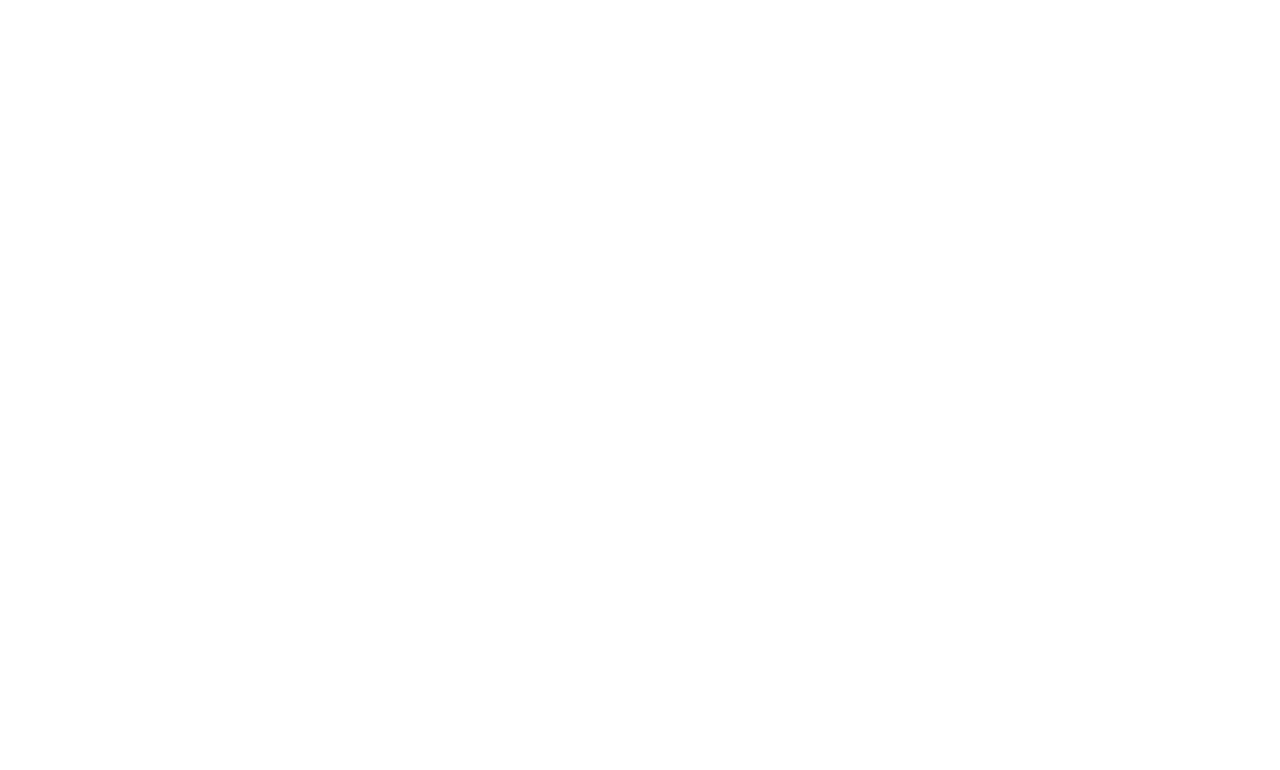
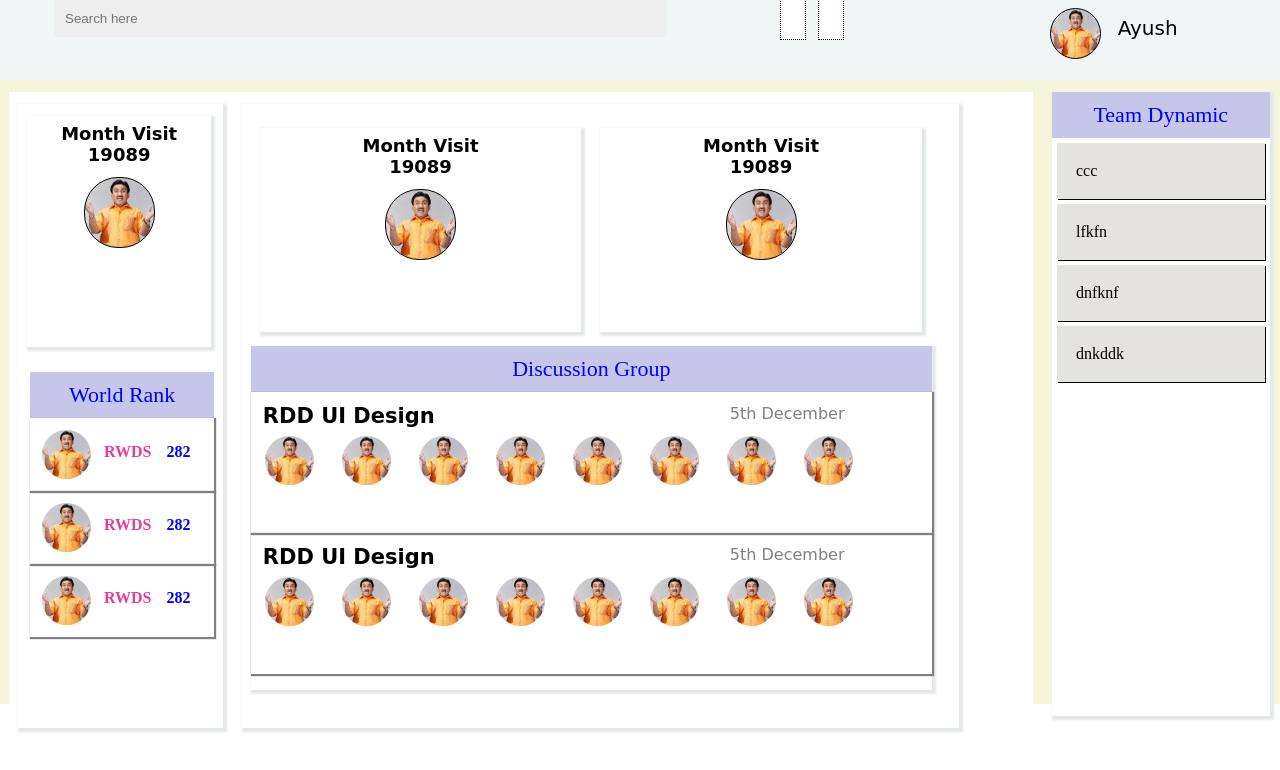
Before and after one commit to Avtech04/CSS-Battle, a plain HTML site: page task2/index.html in a window 1280 px wide. Drawn offline with Linux system fonts and the light colour scheme.

Commit message:
Second Commit

```diff
--- a/task2/index.html
+++ b/task2/index.html
@@ -0,0 +1,339 @@
+<!DOCTYPE html>
+<html lang="en">
+<head>
+    <meta charset="UTF-8">
+    <meta name="viewport" content="width=device-width, initial-scale=1.0">
+    <title>Document</title>
+</head>
+<style>
+    *{
+        margin: 0;
+        padding: 0;
+    }
+    .navbar{
+        width: 100%;
+        height: 10vh;
+        background-color: rgb(242, 245, 245);
+        display: flex;
+        flex-direction: row;
+    }
+    .conatiner{
+        height: 78vh;
+        width: 100%;
+        background-color: beige;
+        display: flex;
+    }
+    .search{
+        width: 60%;
+    }
+    .img{
+        background: url(./jetha.jpeg);
+    width: 49px;
+    height: 49px;
+    border-radius: 34px;
+    background-position: center;
+    background-size: cover;
+    position: absolute;
+    top: 1%;
+    left: 82vw;
+    border: 1px solid;
+    }
+    .imgg{
+        background: url(./jetha.jpeg);
+    width: 49px;
+    height: 49px;
+    border-radius: 34px;
+    background-position: center;
+    background-size: cover;
+    border: 1px solid;
+    padding: 10px;
+    margin: 24px 58px;
+    margin: auto;
+    margin-top: 12px;
+
+}
+
+    .imggg{
+        background: url(./jetha.jpeg);
+    width: 49px;
+    height: 49px;
+    border-radius: 34px;
+    background-position: center;
+    background-size: cover;
+
+
+    }
+    .imgggg{
+        background: url(./jetha.jpeg);
+    width: 49px;
+    height: 49px;
+    border-radius: 34px;
+    background-position: center;
+    background-size: cover;
+
+
+    margin: -4px 14px;
+    }
+    .details{
+        display: flex;
+    }
+    .left{
+        width: 80%;
+        height: 100%;
+        /* background-color: blueviolet; */
+        display: flex;
+        background: white;
+    /* box-shadow: 2px solid sienna;
+    box-shadow: 2px 2px 2px 2px #e5e8e9; */
+    margin: 12px 10px 10px 9px;
+    }
+    .right{
+        width: 17%;
+        height: 100%;
+        background-color: chartreuse;
+        background: white;
+    box-shadow: 2px solid sienna;
+    box-shadow: 2px 2px 2px 2px #e5e8e9;
+    margin: 12px 10px 10px 9px;
+    }
+    .left1{
+        width: 20%;
+        height: 100%;
+        background-color: rgb(33, 20, 45);
+        display: flex;
+        flex-direction: column;
+        background: white;
+    box-shadow: 2px solid sienna;
+    box-shadow: 2px 2px 2px 2px #e5e8e9;
+    margin: 12px 10px 10px 9px;
+    }
+    .left2{
+        width: 70%;
+        height: 100%;
+        background-color: rgb(105, 24, 180);
+        background: white;
+    box-shadow: 2px solid sienna;
+    box-shadow: 2px 2px 2px 2px #e5e8e9;
+    margin: 12px 10px 10px 9px;
+    }
+    .upper{
+        width: 90%;
+        height: 36%;
+        /* background-color: rgb(32, 102, 102); */
+        margin: 12px;
+        background: white;
+    box-shadow: 2px solid sienna;
+    box-shadow: 2px 2px 2px 2px #e5e8e9;
+    margin: 12px 10px 10px 9px;
+    text-align: center;
+    font-size: 18px;
+    padding-top: 7px;
+    font-weight: 800;
+    font-family: cursive;
+    }
+    .bottom{
+        width: 90%;
+    height: 55%;
+    padding: 3px;
+    margin: 12px;
+    background: white;
+    /* box-shadow: 2px solid sienna;
+    box-shadow: 2px 2px 2px 2px #e5e8e9; */
+    margin: 12px 10px 10px 9px;
+
+    }
+    .head{
+        font-size: 22px;
+    text-align: center;
+    color: blue;
+    padding: 10px;
+    background: #c6c6e8;
+}
+
+    .another_upper{
+        height: 35%;
+    width: 95%;
+    margin: 12px;
+    background: beige;
+    display: flex;
+    background: white;
+
+    margin: 12px 10px 10px 9px;
+    }
+    .r1,.r2{
+        width: 50%;
+    height: 90%;
+    background: darkblue;
+    margin: 20px;
+    background: white;
+    box-shadow: 2px solid sienna;
+    box-shadow: 2px 2px 2px 2px #e5e8e9;
+    margin: 12px 10px 10px 9px;
+    text-align: center;
+    font-size: 18px;
+    padding-top: 7px;
+    font-weight: 800;
+    font-family: cursive;
+    }
+    .another_bottom{
+        height: 55%;
+    width: 95%;
+    background: white;
+    box-shadow: 2px solid sienna;
+    box-shadow: 2px 2px 2px 2px #e5e8e9;
+    margin: 12px 10px 10px 9px;
+    }
+    .temp{
+        font-size: 25px;
+    padding: 12px;
+    background-color: white;
+    border: 1px dotted;
+    margin-left: 12px;
+    margin-top: 3px;
+    /* padding: 12px; */
+    }
+    .bb{
+        padding: 12px;
+    text-transform: uppercase;
+    box-shadow: 1px 1px 1px 1px grey;
+    display: flex;
+    }
+    .tempo{
+        height: 41%;
+    width: 100%;
+    box-shadow: 1px 1px 1px 1px grey;
+    }
+    .tempa{
+        padding: 19px;
+    background: #e5e2e2;
+    margin: 5px;
+    box-shadow: 1px 1px;
+
+    }
+    .reward{
+        padding: 13px;
+    color: #e73b98;
+    font-weight: 800;
+    }
+    .val{
+        padding: 13px 2px;
+    color: blue;
+    font-weight: 900;
+
+    }
+    .first{
+        display: flex;
+    }
+    .images{
+        display: flex;
+    }
+    .f1{
+        width: 70%;
+    padding: 12px;
+    font-size: 21px;
+    font-weight: 900;
+    font-family: cursive;
+    }
+    .f2{
+        width: 30%;
+    padding: 12px;
+    font-size: 16px;
+    font-weight: 400;
+    font-family: cursive;
+    color: grey;
+    }
+</style>
+<body>
+    <div class="navbar">
+        <div class="search">
+              <i class="fa-solid fa-magnifying-glass" style="font-size: 23px;
+            padding: 12px;
+            margin-left: 12px "></i>
+            <input type="text" placeholder="Search here" style="width: 77%;
+            outline: none;
+            padding: 11px;
+            background: #eeeeee;
+            border: 0px;
+            margin: 11px 18px;
+            position: relative;
+            top: -11px;">
+        </div>
+        <div><i class="fa-solid fa-bell temp"></i></div>
+        <div><i class="fa-solid fa-gear temp"></i></div>
+        <div class="details">
+            <div class="img"></div>
+            <div class="name" style="font-size: 20px;
+            font-family: cursive;
+            position: absolute;
+            right: 8vw;
+            top: 2vh;">Ayush</div>
+        </div>
+    </div>
+
+    <div class="conatiner">
+        <div class="left">
+            <div class="left1">
+                <div class="upper">Month Visit <br> 19089 <br><div class="imgg"></div></div>
+                <div class="bottom">
+                    <div class="head">
+                        World Rank
+                    </div>
+                    <div class="bb">
+                        <div class="imggg"></div>
+                        <div class="reward">RWDS</div>
+                        <div class="val">282</div>
+                    </div>
+                    <div class="bb"> <div class="imggg"></div>
+                    <div class="reward">RWDS</div>
+                    <div class="val">282</div></div>
+                    <div class="bb"> <div class="imggg"></div>
+                    <div class="reward">RWDS</div>
+                    <div class="val">282</div></div>
+                </div>
+            </div>
+            <div class="left2">
+                <div class="another_upper">
+                    <div class="r1">Month Visit <br> 19089 <br><div class="imgg"></div></div>
+                    <div class="r2">Month Visit <br> 19089 <br><div class="imgg"></div></div>
+                </div>
+                <div class="another_bottom">
+                    <div class="head">
+                       Discussion Group
+                    </div>
+                    <div class="tempo">
+                        <div class="first">
+                            <div class="f1">RDD UI Design</div>
+                            <div class="f2">5th December</div>
+
+                        </div>
+                        <div class="images">
+                            <div class="imgggg"></div><div class="imgggg"></div><div class="imgggg"></div><div class="imgggg"></div><div class="imgggg"></div><div class="imgggg"></div><div class="imgggg"></div><div class="imgggg"></div>
+                        </div>
+                    </div>
+                    <div class="tempo">
+                        <div class="first">
+                            <div class="f1">RDD UI Design</div>
+                            <div class="f2">5th December</div>
+
+                        </div>
+                        <div class="images">
+                            <div class="imgggg"></div><div class="imgggg"></div><div class="imgggg"></div><div class="imgggg"></div><div class="imgggg"></div><div class="imgggg"></div><div class="imgggg"></div><div class="imgggg"></div>
+                        </div>
+                    </div>
+                </div>
+            </div>
+        </div>
+        <div class="right">
+            <div class="head">
+Team Dynamic             </div>
+<div class="tempa">ccc</div>
+<div class="tempa">lfkfn</div>
+<div class="tempa">dnfknf</div>
+<div class="tempa">dnkddk</div>
+        </div>
+    </div>
+    <div class="footer">
+
+    </div>
+</body>
+</html>
```
Also changed, not shown: task1/index.html (+18 -5 lines), task2/jetha.jpeg (added).
